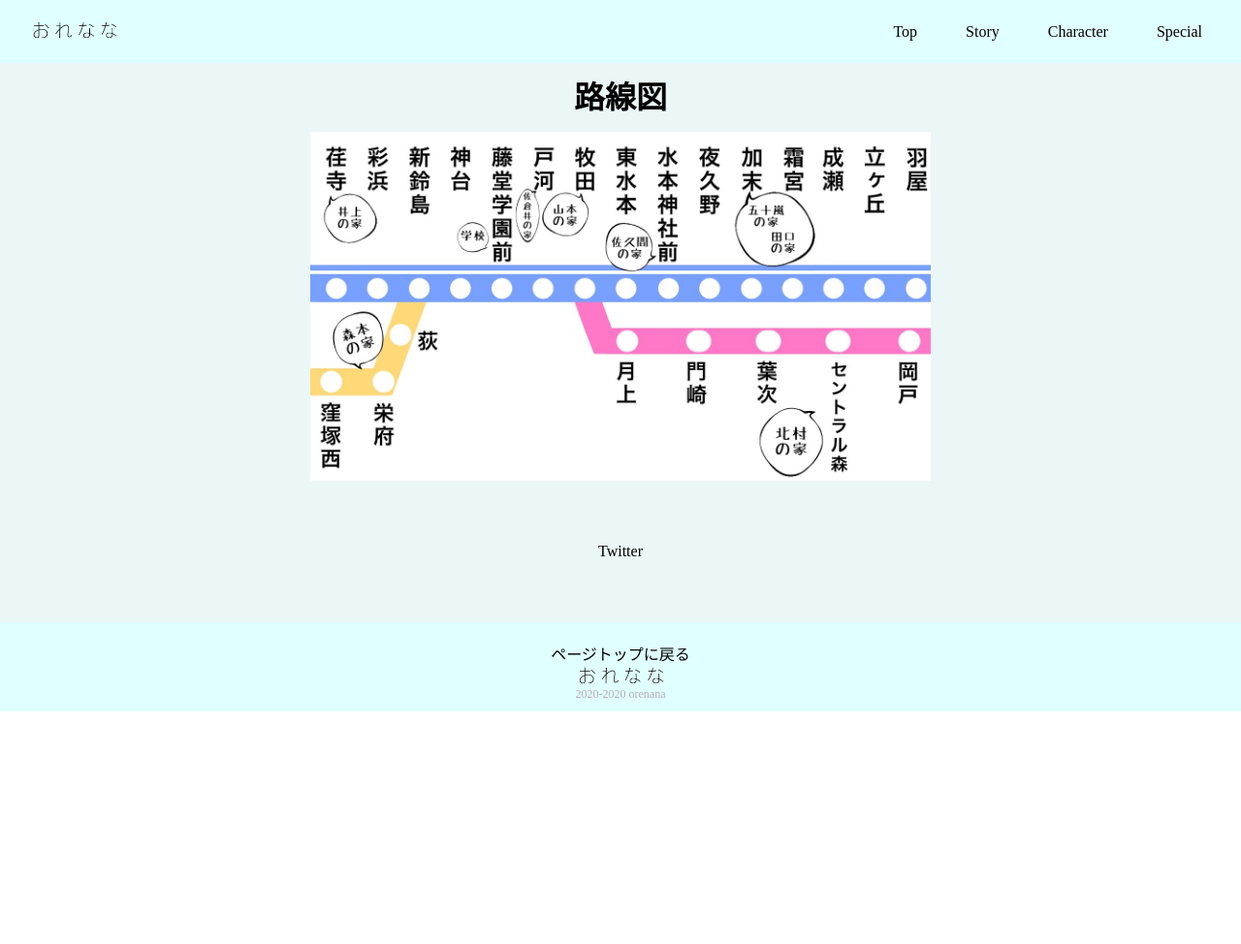
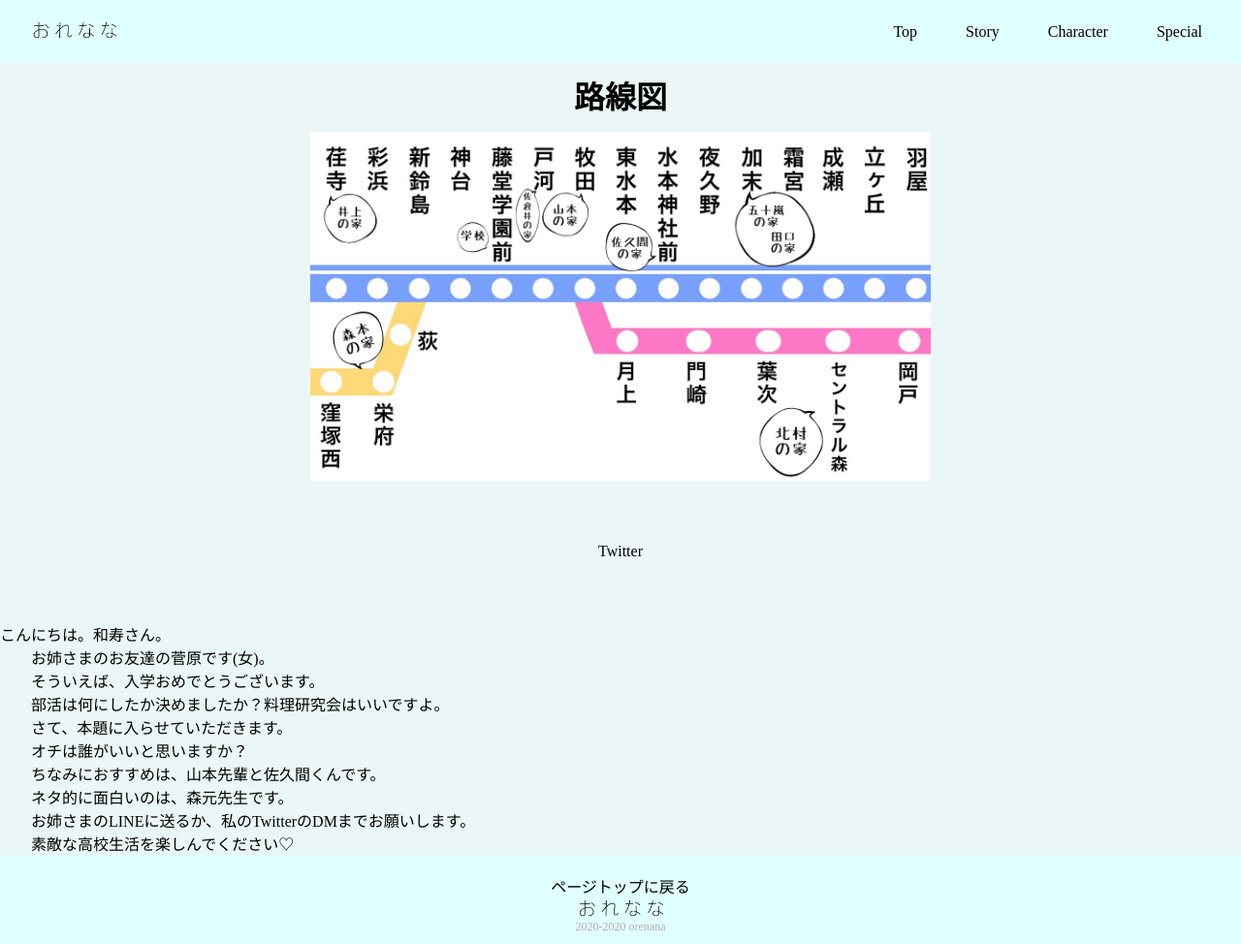
Before and after one commit to T-Toro/orenana-special, a plain HTML site: page index.html in a window 1280 px wide. Shown: the whole page at 97% size. Before the commit the page ends 800 px from the top, so only its background shows below. Drawn offline with Linux system fonts and the light colour scheme.

Commit message:
Update index.html

```diff
--- a/index.html
+++ b/index.html
@@ -44,6 +44,20 @@
 <div class="my-twitter">
 	<a href="https://twitter.com/r2YMoB09VemCnyb">Twitter</a>
 </div>
+
+<div class="narakazu">
+<p>こんにちは。和寿さん。<br>
+　　お姉さまのお友達の菅原です(女)。<br>
+　　そういえば、入学おめでとうございます。<br>
+　　部活は何にしたか決めましたか？料理研究会はいいですよ。<br>
+　　さて、本題に入らせていただきます。<br>
+　　オチは誰がいいと思いますか？<br>
+　　ちなみにおすすめは、山本先輩と佐久間くんです。<br>
+　　ネタ的に面白いのは、森元先生です。<br>
+　　お姉さまのLINEに送るか、私のTwitterのDMまでお願いします。<br>
+　　素敵な高校生活を楽しんでください♡<br>
+</p>
+</div>
 </div>
 <footer>
   <div class="container">
```
